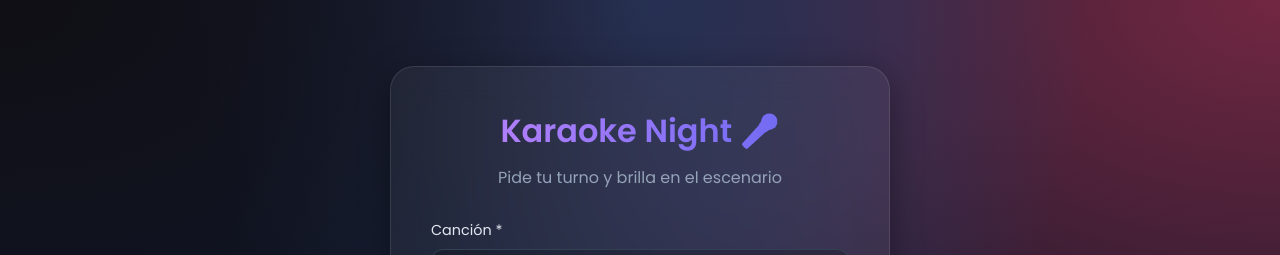
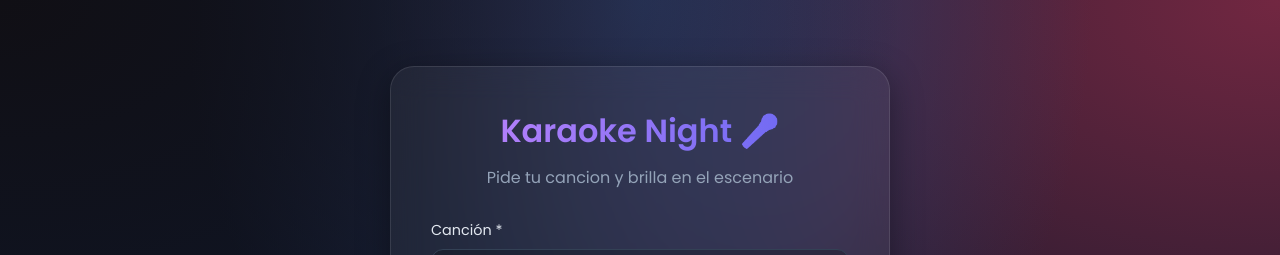
Before and after one commit to SpeedWagoon69/karaokeroom, a React (Vite) app: page / in a window 1280 px wide. Shown: the top 255 px of the page. Built offline with nearby package versions, Linux system fonts and the light colour scheme; no server answers.

Commit message:
Se modifico el form

```diff
--- a/src/components/SongForm.tsx
+++ b/src/components/SongForm.tsx
@@ -64,7 +64,7 @@ export default function SongForm() {
       <div className="glass-card">
         <div className="header">
           <h2>Karaoke Night 🎤</h2>
-          <p>Pide tu turno y brilla en el escenario</p>
+          <p>Pide tu cancion y brilla en el escenario</p>
         </div>
 
         <form onSubmit={handleSubmit}>
```
